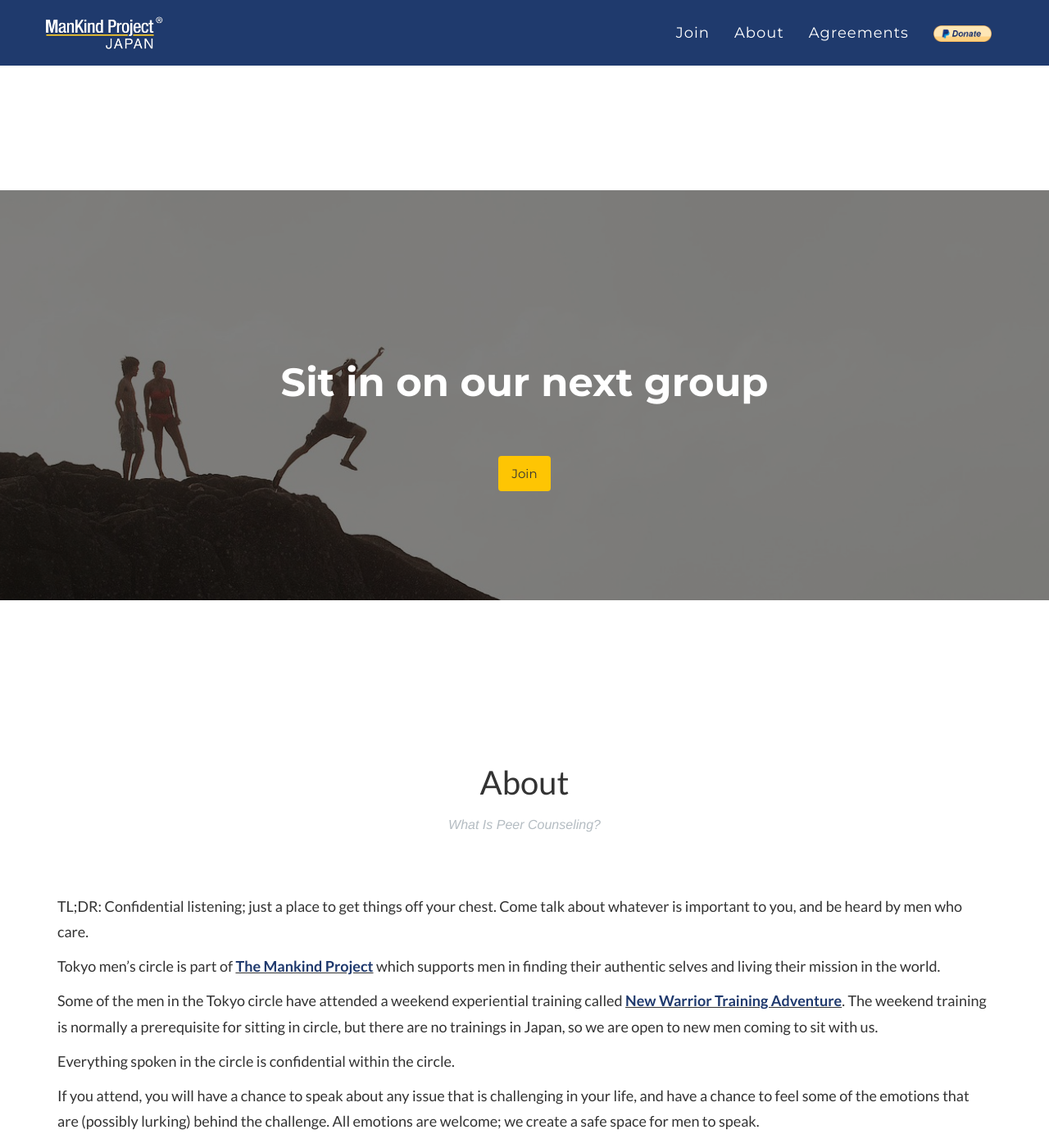
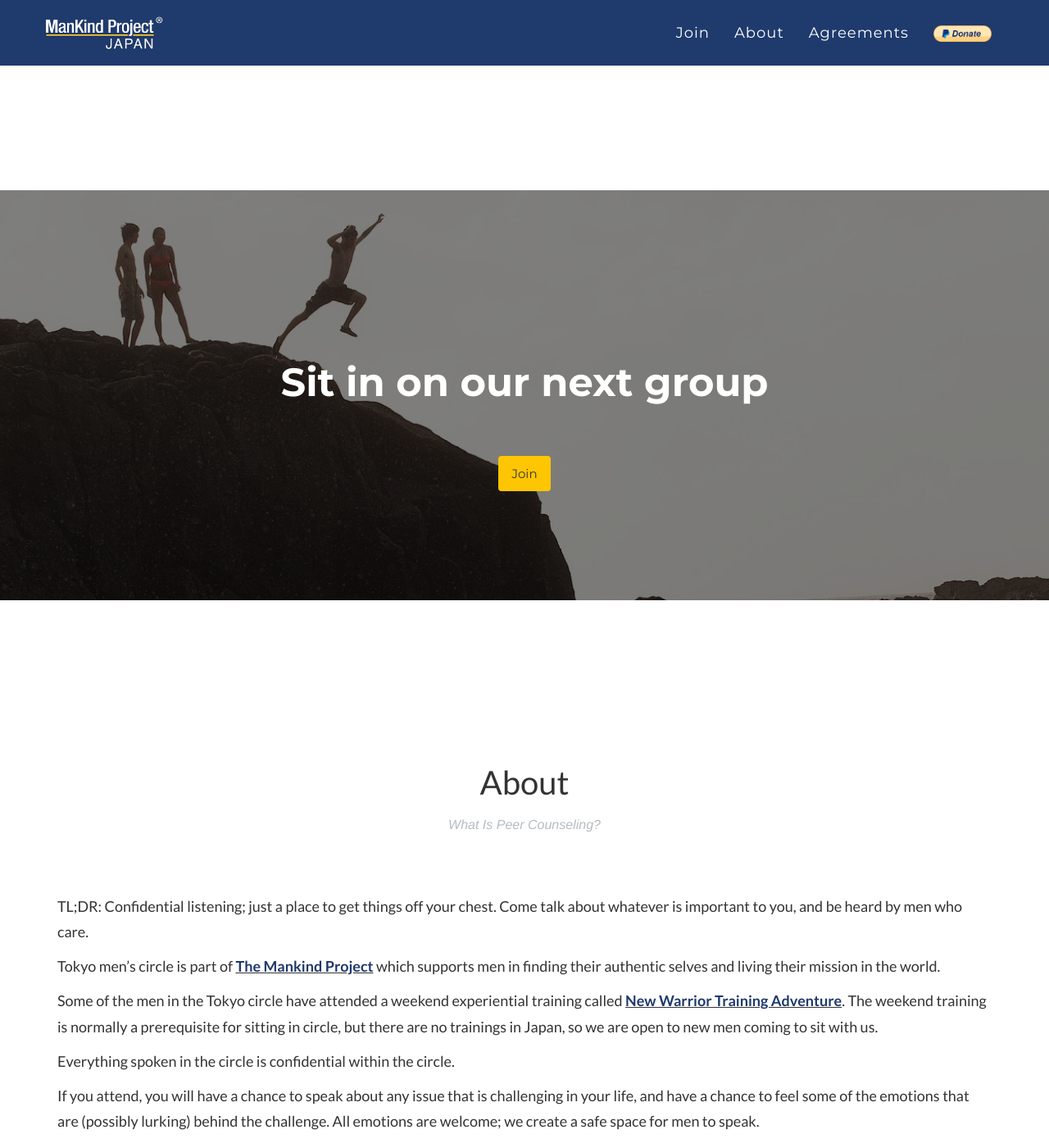
Before and after one commit to thunderrabbit/mankind-project-japan, a Jekyll site: the page built from index.md, in a window 1280 px wide and 1400 px high, scrolled down 1545 px. Shown: the whole window at 82% size. Built offline with Jekyll 4.4.1, drawn with Linux system fonts in a browser that asks for light colours; some web fonts are replaced; our own code applies the rules of GitHub Pages for plain Markdown files.

Commit message:
fix? (#28)

```diff
--- a/static/css/mkp.scss
+++ b/static/css/mkp.scss
@@ -43,7 +43,7 @@ header .intro-text {
     text-align: center;
     color: #fff;
     background-image: linear-gradient(rgba(0, 0, 0, 0.5), rgba(0, 0, 0, 0.5)), url('{{ site.baseurl }}/static/images/site/pixabay.sky.jpg');
-    background-position: top;
+    background-position: top center;
     background-repeat: none;
     width: 100%;
     min-height: 500px;
@@ -51,6 +51,7 @@ header .intro-text {
     -moz-background-size: cover;
     background-size: cover;
     -o-background-size: cover;
+}
 
 .join-container-intro-text {
     padding-top: 200px;
@@ -60,7 +61,6 @@ header .intro-text {
     font-size: 48px;
     font-weight: 600;
 }
-}
 
 img.hover-shadow {
     transition: 0.3s;
```
Also changed, not shown: static/images/site/pixabay.sky.jpg. Lines whose indentation alone changed are shown as unchanged.
